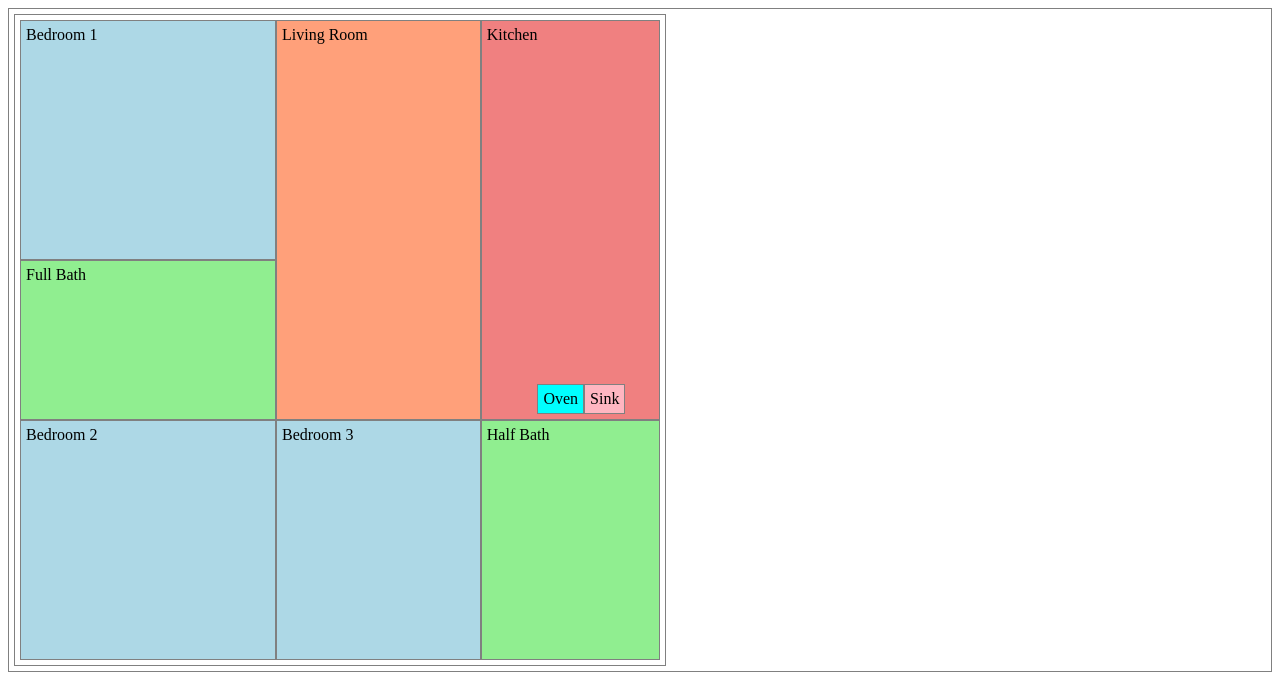
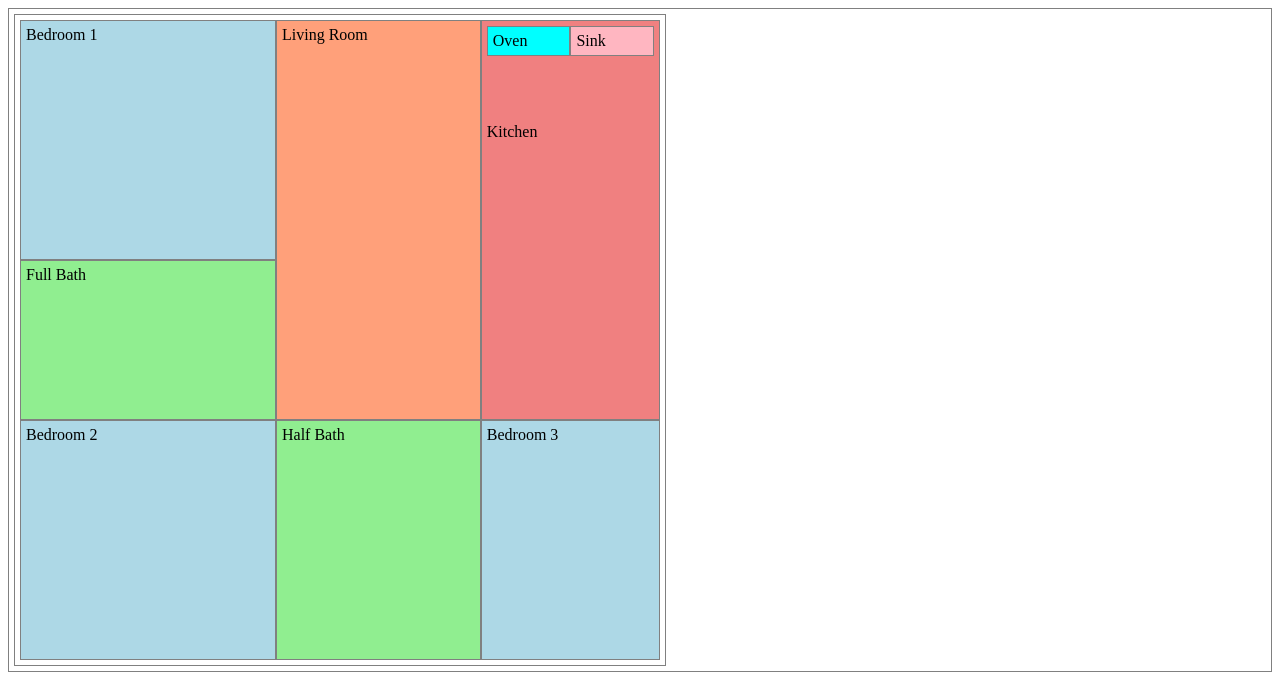
Before and after one commit to CitizenCasual/floorplan-lab, a React (Create React App) app: page / in a window 1280 px wide. Shown: the top 698 px of the page. Built offline with nearby package versions, Linux system fonts and the light colour scheme.

Commit message:
rearrange elements in grid

```diff
--- a/src/FloorPlan.js
+++ b/src/FloorPlan.js
@@ -6,17 +6,15 @@ import Bath from './Bath'
 
 const FloorPlan = (props) => {
   return (
-
       <div id='floorplan'>
         <LivingRoom />
         <Kitchen />
-        <Bedroom bedNum={1} />
-        <Bedroom bedNum={2} />
-        <Bedroom bedNum={3} />
+        <Bedroom bedNum='1' />
+        <Bedroom bedNum='2' />
+        <Bedroom bedNum='3' />
         <Bath size='Half' />
         <Bath size='Full' />
       </div>
-
   )
 }
 
--- a/src/style.css
+++ b/src/style.css
@@ -16,7 +16,7 @@ div {
     "Bedroom-1 Bedroom-1 Living-Room Kitchen Kitchen"
     "Full-Bath Full-Bath Living-Room Kitchen Kitchen"
     "Full-Bath Full-Bath Living-Room Kitchen Kitchen"
-    "Bedroom-2 Bedroom-2 Bedroom-3 Half-Bath Half-Bath";
+    "Bedroom-2 Bedroom-2 Half-Bath Bedroom-3 Bedroom-3";
 }
 
 .bedroom {
@@ -53,19 +53,26 @@ div {
 }
 
 #kitchen {
-  display: flex;
+  display: grid;
   background-color: lightcoral;
   grid-area: Kitchen;
+  grid-auto-columns: 1fr;
+  grid-template-columns: 0.8fr 0.8fr;
+  grid-template-rows: 0.5fr 1.5fr;
+  gap: 0px 0px;
+  grid-template-areas:
+    "oven sink"
+    "kitchen kitchen";
 }
 
 #oven {
   background-color: aqua;
-  grid-area: Oven;
-  align-self: flex-end;
+  grid-area: oven;
+  align-self: flex-start;
 }
 
 #sink {
   background-color: lightpink;
-  grid-area: Sink;
-  align-self: flex-end;
+  grid-area: sink;
+  align-self: flex-start;
 }
```
